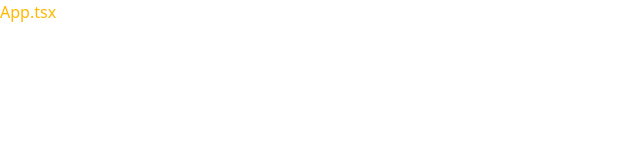
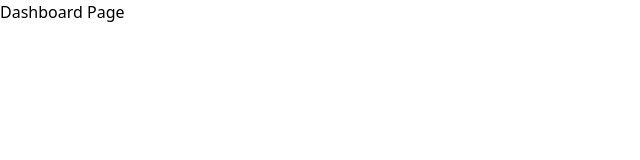
Before and after one commit to NikolozKapanadzee/TaskManagmentApp, a React (Vite) app in the folder client/: page / in a window 1280 px wide. Shown: the top 160 px of the page, without its empty margins (0-640 px from the left). Built offline with nearby package versions, Linux system fonts and the light colour scheme.

Commit message:
feat: installed react router,created components and pages folders

```diff
--- a/client/package.json
+++ b/client/package.json
@@ -13,6 +13,7 @@
     "@tailwindcss/vite": "^4.1.18",
     "react": "^19.2.0",
     "react-dom": "^19.2.0",
+    "react-router": "^7.13.0",
     "tailwindcss": "^4.1.18"
   },
   "devDependencies": {
--- /dev/null
+++ b/client/src/(pages)/dashboard/Dashboard.tsx
@@ -0,0 +1,9 @@
+import React from "react";
+
+export default function Dashboard() {
+  return (
+    <div>
+      <h1>Dashboard Page</h1>
+    </div>
+  );
+}
--- /dev/null
+++ b/client/src/(pages)/login/Login.tsx
@@ -0,0 +1,9 @@
+import React from "react";
+
+export default function Login() {
+  return (
+    <div>
+      <h1>Login Page</h1>
+    </div>
+  );
+}
--- /dev/null
+++ b/client/src/(pages)/register/Register.tsx
@@ -0,0 +1,9 @@
+import React from "react";
+
+export default function Register() {
+  return (
+    <div>
+      <h1>Register Page</h1>
+    </div>
+  );
+}
--- a/client/src/App.tsx
+++ b/client/src/App.tsx
@@ -1,9 +1,20 @@
+import { Route, BrowserRouter as Router, Routes } from "react-router";
 import "./index.css";
+import Register from "./(pages)/register/Register";
+import Login from "./(pages)/login/Login";
+import Dashboard from "./(pages)/dashboard/Dashboard";
 
 function App() {
   return (
     <>
-      <h1 className="text-amber-400">App.tsx</h1>
+      <Router>
+        <Routes>
+          <Route path="/register" element={<Register />} />
+          <Route path="/login" element={<Login />} />
+          <Route path="/" element={<Dashboard />} />
+          <Route path="*" element={<h1>404 Page Not Found</h1>} />
+        </Routes>
+      </Router>
     </>
   );
 }
```
Also changed, not shown: 1 other file (tests, documents, lock files or other folders).
